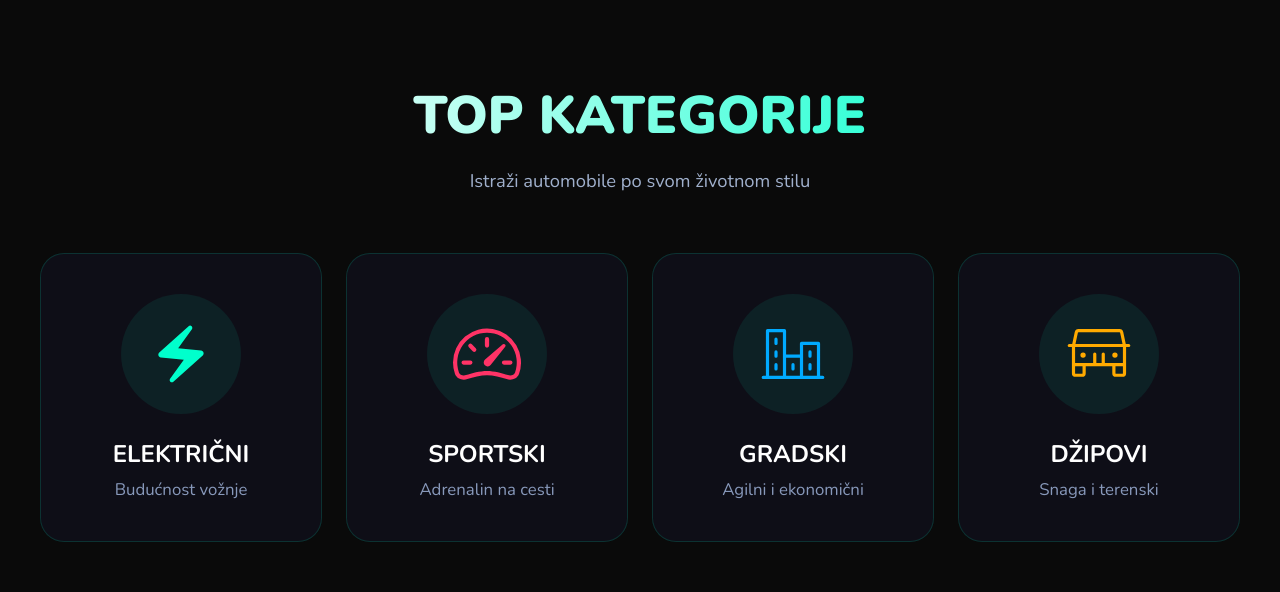
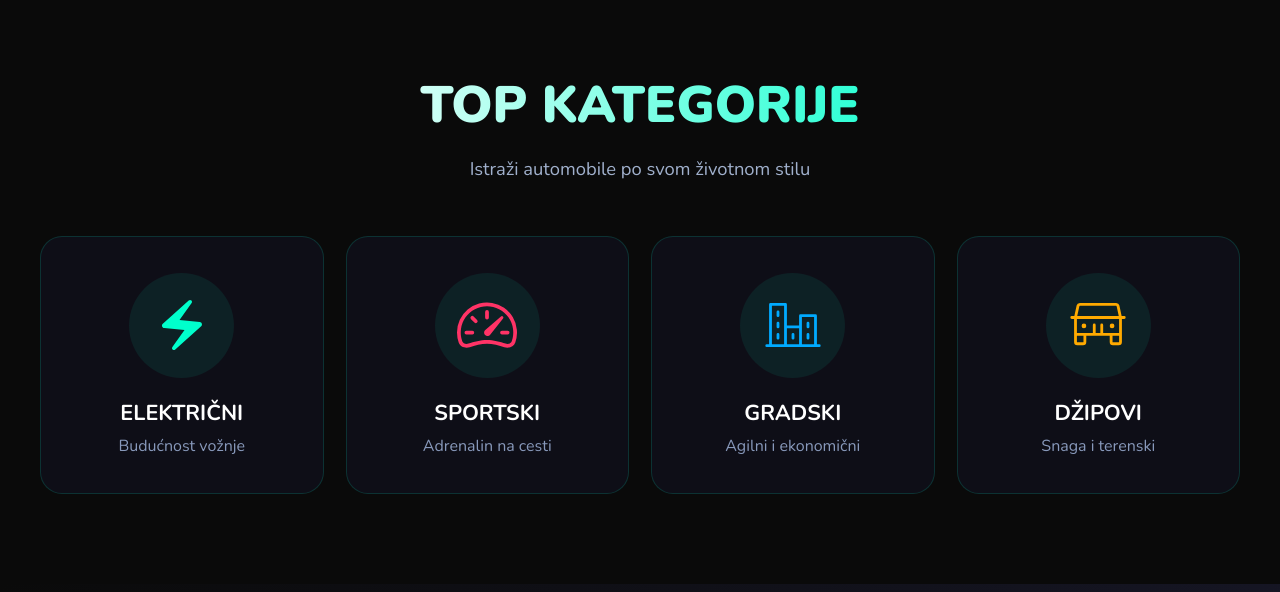
Before and after one commit to ivaarlovic/RevAI-frontend, a React (Vite) app: page /home in a window 1280 px wide. Shown: the part 1361-1953 px from the top of the page. Built offline with nearby package versions, Linux system fonts and the light colour scheme; no server answers.

Commit message:
update categorysection

```diff
--- a/src/components/HomePage/CategorySection.jsx
+++ b/src/components/HomePage/CategorySection.jsx
@@ -1,4 +1,3 @@
-import React from "react";
 import { MdElectricBolt } from "react-icons/md";
 import { BsSpeedometer2 } from "react-icons/bs";
 import { PiCityLight } from "react-icons/pi";
@@ -10,24 +9,28 @@ const categories = [
     icon: MdElectricBolt,
     title: "ELEKTRIČNI",
     description: "Budućnost vožnje",
+    value: "electric",
     color: "#00ffcc",
   },
   {
     icon: BsSpeedometer2,
     title: "SPORTSKI",
     description: "Adrenalin na cesti",
+    value: "sport",
     color: "#ff3366",
   },
   {
     icon: PiCityLight,
     title: "GRADSKI",
     description: "Agilni i ekonomični",
+    value: "city",
     color: "#00aaff",
   },
   {
     icon: PiJeepLight,
     title: "DŽIPOVI",
     description: "Snaga i terenski",
+    value: "suv",
     color: "#ffaa00",
   },
 ];
@@ -41,16 +44,21 @@ const CategorySection = () => {
       </div>
 
       <div className="categories-grid">
-        {categories.map((cat, index) => {
-          const Icon = cat.icon;
+        {categories.map((category) => {
+          const Icon = category.icon;
           return (
-            <div key={index} className="category-card">
+            <button
+              key={category.value}
+              type="button"
+              className="category-card"
+              onClick={() => navigate(`/search?category=${category.value}`)}
+            >
               <div className="icon-wrapper">
-                <Icon className="icon" style={{ color: cat.color }} />
+                <Icon className="icon" style={{ color: category.color }} />
               </div>
-              <h3>{cat.title}</h3>
-              <p>{cat.description}</p>
-            </div>
+              <h3>{category.title}</h3>
+              <p>{category.description}</p>
+            </button>
           );
         })}
       </div>
--- a/src/components/HomePage/CategorySection.scss
+++ b/src/components/HomePage/CategorySection.scss
@@ -1,94 +1,88 @@
 .category-section {
-  padding: 100px 20px;
-  position: relative;
-}
+  padding: 90px 20px;
+  color: #fff;
 
   .section-header {
     text-align: center;
     max-width: 700px;
-  margin: 0 auto 70px;
-
-  h2 {
+    margin: 0 auto 55px;
+  }
+  .section-header h2 {
     font-size: clamp(2.2rem, 5vw, 3.2rem);
-    font-weight: 900;
     background: linear-gradient(90deg, #ffffff, #00ffcc);
     -webkit-background-clip: text;
     -webkit-text-fill-color: transparent;
-    margin-bottom: 12px;
   }
 
-  p {
-    color: #00344d;
-    font-size: 1.15rem;
-  }
+  .section-header p {
+    color: #a0b0cc;
+    margin-top: 8px;
   }
 
   .categories-grid {
     display: grid;
-  grid-template-columns: repeat(auto-fit, minmax(260px, 1fr));
-  gap: 24px;
+    grid-template-columns: repeat(4, minmax(0, 1fr));
+    gap: 22px;
     max-width: 1200px;
-  margin: 0 auto;
+    margin: auto;
   }
 
   .category-card {
+    width: 100%;
+    padding: 36px 18px;
+    border-radius: 22px;
+    border: 1px solid rgba(0, 255, 204, 0.15);
     background: rgba(15, 15, 25, 0.95);
-  border: 1px solid rgba(0, 255, 200, 0.15);
-  border-radius: 24px;
-  padding: 40px 20px;
+    color: inherit;
+    font: inherit;
     text-align: center;
-  transition: all 0.4s ease;
-  backdrop-filter: blur(16px);
     cursor: pointer;
+    transition: 0.25s ease;
 
     &:hover {
-    transform: translateY(-12px);
+      transform: translateY(-7px);
       border-color: #00ffcc;
-    box-shadow: 0 20px 40px rgba(0, 255, 204, 0.2);
     }
-
+  }
   .icon-wrapper {
-    width: 120px;
-    height: 120px;
-    margin: 0 auto 24px;
-    background: rgba(0, 255, 200, 0.08);
+    width: 105px;
+    height: 105px;
+    margin: 0 auto 20px;
     border-radius: 50%;
-    display: flex;
-    align-items: center;
-    justify-content: center;
-    transition: all 0.4s ease;
+    display: grid;
+    place-items: center;
+    background: rgba(0, 255, 204, 0.08);
   }
 
   .icon {
-    font-size: 68px;
-    transition: all 0.4s ease;
-  }
-
-  .category-card:hover .icon-wrapper {
-    background: rgba(0, 255, 200, 0.15);
-    transform: scale(1.08);
-  }
-
-  .category-card:hover .icon {
-    transform: scale(1.15);
+    font-size: 60px;
   }
 
   h3 {
-    color: white;
-    font-size: 1.5rem;
-    font-weight: 700;
-    margin-bottom: 8px;
+    font-size: 1.35rem;
+    margin-bottom: 7px;
   }
 
-  p {
+  .category-card p {
     color: #8899bb;
-    font-size: 1.05rem;
+  }
+
+  .category-card span {
+    display: inline-block;
+    margin-top: 14px;
+    color: #00ffcc;
+    font-weight: 800;
   }
 }
 
 /* Responsivnost */
-@media (max-width: 768px) {
-  .category-section {
-    padding: 70px 15px;
+@media (max-width: 950px) {
+  .category-section .categories-grid {
+    grid-template-columns: repeat(2, minmax(0, 1fr));
   }
 }
+@media (max-width: 520px) {
+  .category-section .categories-grid {
+    grid-template-columns: 1fr;
+  }
+}
```
Lines whose indentation alone changed are shown as unchanged.
